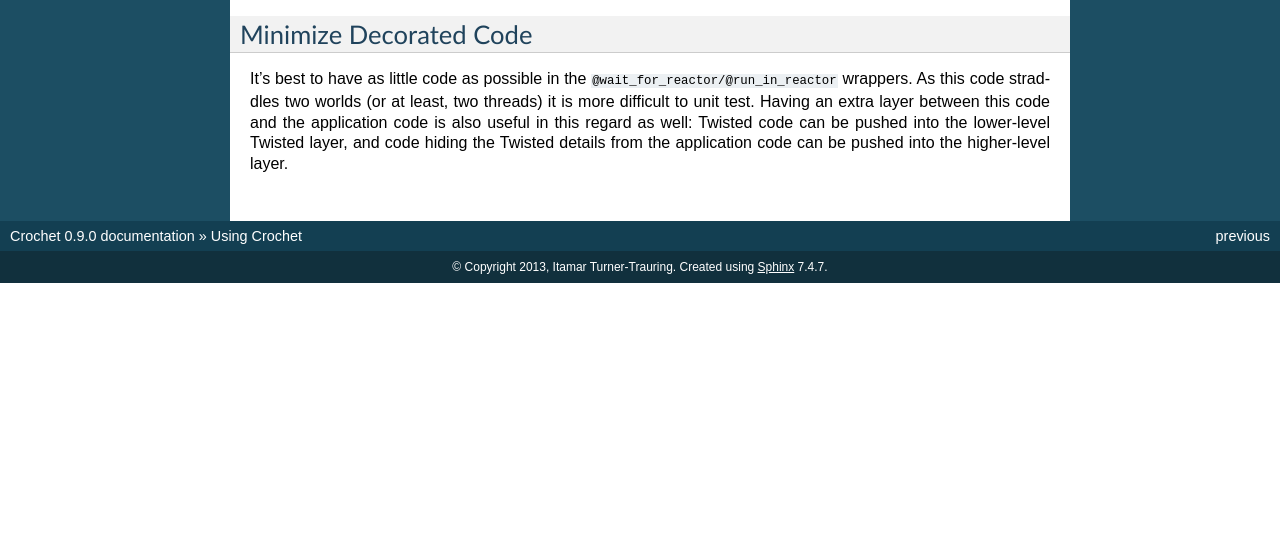
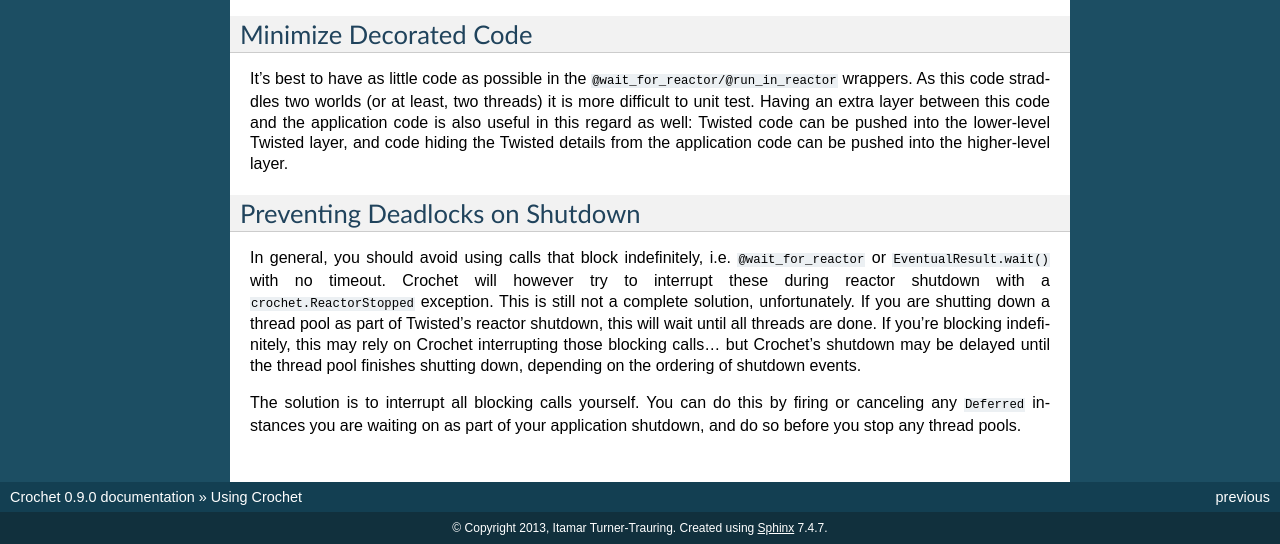
Before and after one commit to itamarst/crochet, a Sphinx documentation site: the page built from docs/using.rst, in a window 1280 px wide and 900 px high, scrolled down 880 px, cut to the strip 356-900 px from the top of the window. Built offline with Sphinx 7.4.7, drawn with Linux system fonts in a browser that asks for light colours; before the commit the page ends 1519 px from its top, so only the background shows below that; some of the changed text lies outside the part shown.

Commit message:
Move interrupting of blocking EventualResult.wait() calls to earlier in reactor shutdown.
Fixes #17.

```diff
--- a/docs/using.rst
+++ b/docs/using.rst
@@ -81,3 +81,21 @@ extra layer between this code and the application code is also useful in this
 regard as well: Twisted code can be pushed into the lower-level Twisted layer,
 and code hiding the Twisted details from the application code can be pushed
 into the higher-level layer.
+
+
+Preventing Deadlocks on Shutdown
+^^^^^^^^^^^^^^^^^^^^^^^^^^^^^^^^
+
+In general, you should avoid using calls that block indefinitely,
+i.e. ``@wait_for_reactor`` or ``EventualResult.wait()`` with no
+timeout. Crochet will however try to interrupt these during reactor shutdown
+with a ``crochet.ReactorStopped`` exception. This is still not a complete
+solution, unfortunately. If you are shutting down a thread pool as part of
+Twisted's reactor shutdown, this will wait until all threads are done. If
+you're blocking indefinitely, this may rely on Crochet interrupting those
+blocking calls... but Crochet's shutdown may be delayed until the thread pool
+finishes shutting down, depending on the ordering of shutdown events.
+
+The solution is to interrupt all blocking calls yourself. You can do this by
+firing or canceling any ``Deferred`` instances you are waiting on as part of
+your application shutdown, and do so before you stop any thread pools.
```
Also changed, not shown: README.rst (+6 -2 lines), 3 other files.
